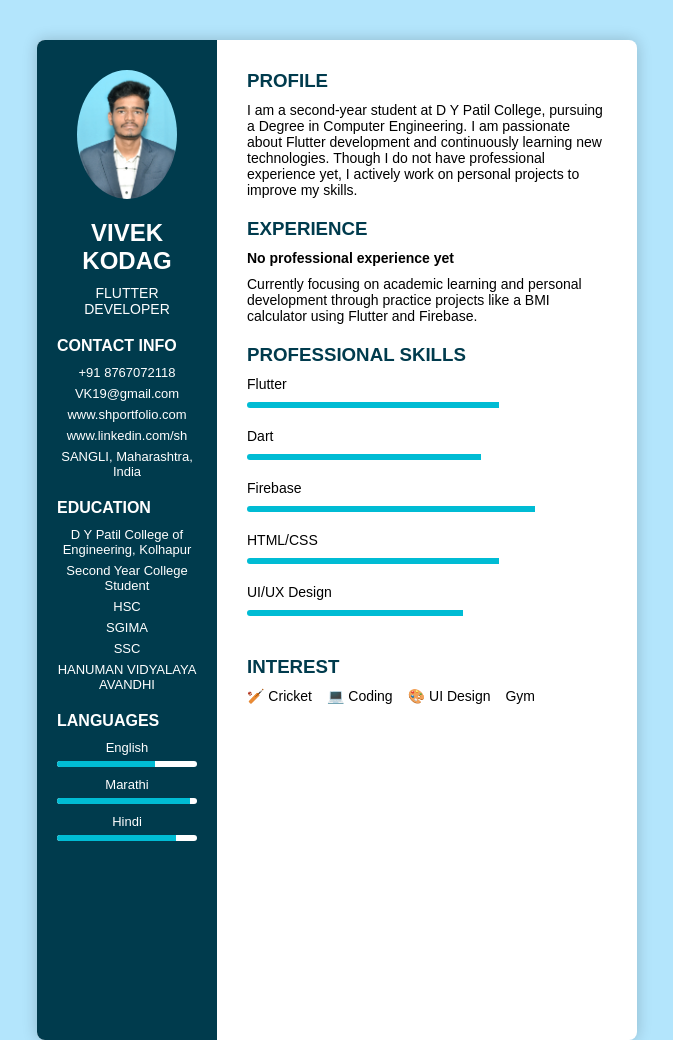
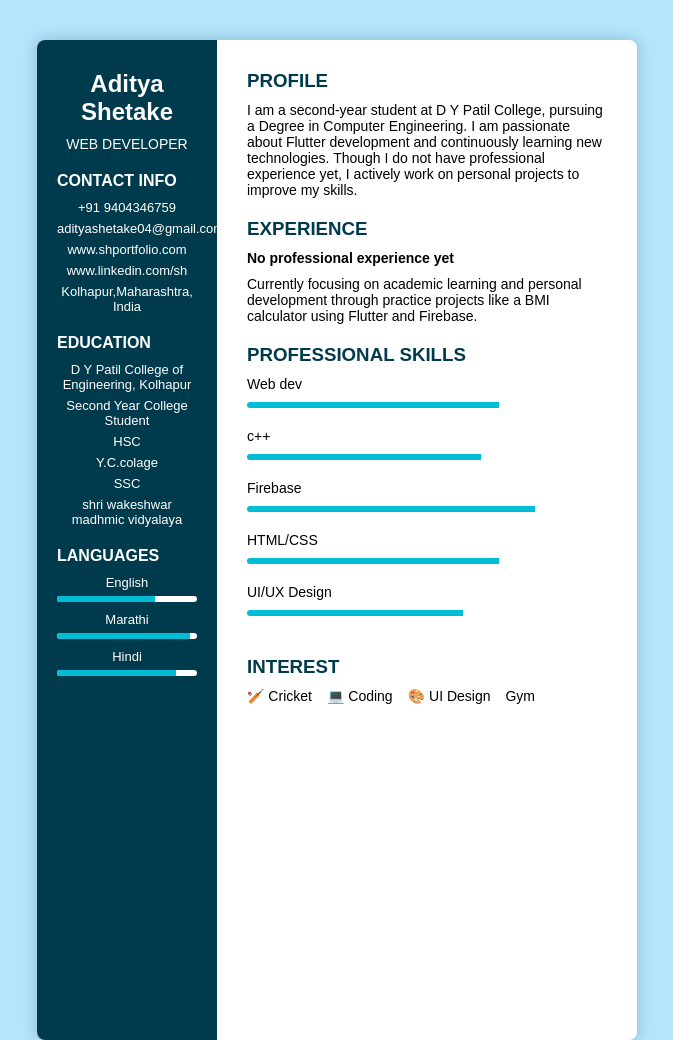
Before and after one commit to Adityashetake/Web-dev-assignments, a plain HTML site: page css/Resume.html in a window 1280 px wide. Shown: the whole page, without its empty margins (303-976 px from the left). Drawn offline with Linux system fonts and the light colour scheme.

Commit message:
Update Resume.html

```diff
--- a/css/Resume.html
+++ b/css/Resume.html
@@ -127,17 +127,16 @@
 <body>
   <div class="resume">
     <div class="left">
-      <img src="images/Photo.jpg" alt="Profile Photo" />
-      <h2>VIVEK KODAG</h2>
-      <p>FLUTTER DEVELOPER</p>
+      <h2>Aditya Shetake</h2>
+      <p>WEB DEVELOPER</p>
 
       <div class="info">
         <div class="section-title">CONTACT INFO</div>
-        <p>+91 8767072118</p>
-        <p>VK19@gmail.com</p>
+        <p>+91 9404346759</p>
+        <p>adityashetake04@gmail.com</p>
         <p>www.shportfolio.com</p>
         <p>www.linkedin.com/sh</p>
-        <p>SANGLI, Maharashtra, India</p>
+        <p>Kolhapur,Maharashtra, India</p>
       </div>
 
       <div class="info">
@@ -145,9 +144,9 @@
         <p>D Y Patil College of Engineering, Kolhapur</p>
         <p>Second Year College Student</p>
         <p>HSC</p>
-        <p>SGIMA</p>
+        <p>Y.C.colage</p>
         <p>SSC</p>
-        <p>HANUMAN VIDYALAYA AVANDHI</p>
+        <p>shri wakeshwar madhmic vidyalaya</p>
       </div>
 
       <div class="languages">
@@ -177,11 +176,11 @@
         <h3>PROFESSIONAL SKILLS</h3>
         <div class="skill-bar">
           <div class="skill">
-            <p>Flutter</p>
+            <p>Web dev</p>
             <div class="bar"><div class="bar-fill" style="width: 70%"></div></div>
           </div>
           <div class="skill">
-            <p>Dart</p>
+            <p>c++</p>
             <div class="bar"><div class="bar-fill" style="width: 65%"></div></div>
           </div>
           <div class="skill">
```
